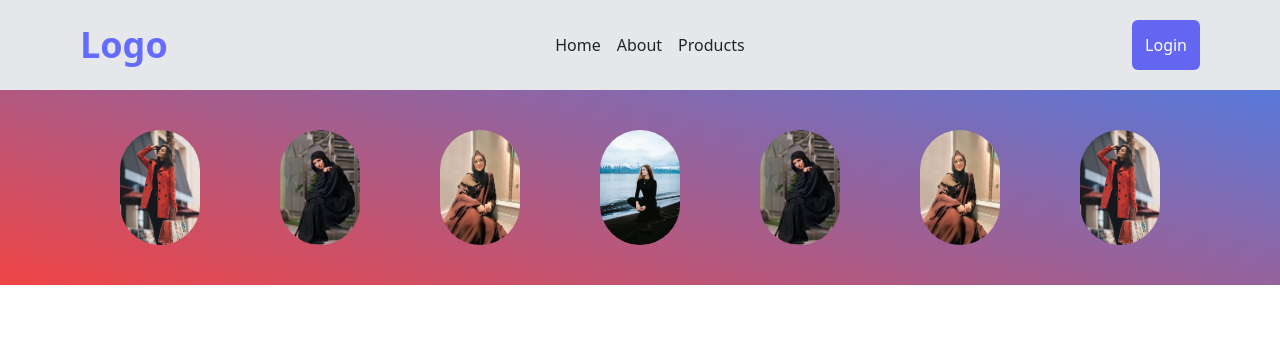
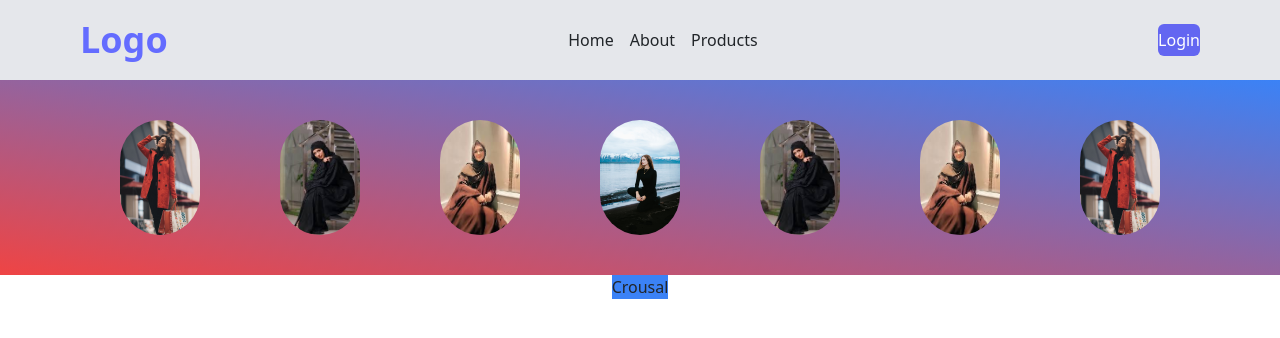
Before and after one commit to Minhalkh/Ecommerce_Store, a React (Vite) app: page / in a window 1280 px wide. Shown: the top 338 px of the page. Built offline with nearby package versions, Linux system fonts and the light colour scheme.

Commit message:
created crousal

```diff
--- a/src/components/Button.jsx
+++ /dev/null
@@ -1 +0,0 @@
-// This is Button
--- a/src/components/home/CircleCardsSection.jsx
+++ b/src/components/home/CircleCardsSection.jsx
@@ -27,7 +27,7 @@ function CircleCardsSection() {
     ]
 
     return (
-      <div className='tl-flex tl-gap-x-20'>
+        <div className='tl-flex tl-justify-center tl-gap-x-20 tl-bg-gradient-to-tr tl-from-red-500 tl-to-blue-500 tl-w-full'>
         {images.map((item, index) => (
             <CircleCard
                 key={index}
--- a/src/components/home/Crousal.jsx
+++ b/src/components/home/Crousal.jsx
@@ -0,0 +1,10 @@
+// This is Crousal
+
+function Crousal(){
+    return(
+        <div className="tl-bg-blue-500">
+            <div>Crousal</div>
+        </div>
+    )
+}
+export default Crousal
--- a/src/components/home/Navbar.jsx
+++ b/src/components/home/Navbar.jsx
@@ -9,7 +9,7 @@ function Navbar(){
             <li className='tl-cursor-pointer'>About</li>
             <li className='tl-cursor-pointer'>Products</li>
           </ul>
-          <button className='tl-bg-indigo-500 tl-text-white tl-p-3 tl-rounded-md hover:tl-bg-slate-900'>Login</button>
+          <Link to="/login" className='tl-bg-indigo-500 tl-text-white tl-h-8 tl-flex tl-items-center tl-rounded-md hover:tl-bg-rose-500 hover:tl-border hover:tl-border-rose-500'>Login</Link>
         </nav>
     )
 }
--- a/src/pages/HomePage.jsx
+++ b/src/pages/HomePage.jsx
@@ -1,14 +1,14 @@
 // This is HomePage
 import Navbar from '../components/home/Navbar'
 import CircleCardsSection from '../components/home/CircleCardsSection'
+import Crousal from '../components/home/Crousal'
 function Home() {
     return (
-      <>
-      <nav className="main-app tl-flex tl-flex-col tl-items-center tl-w-full tl-top-0 tl-absolute tl-bg-gradient-to-tr tl-from-red-500 tl-to-blue-500">
+      <div className="main-app tl-flex tl-flex-col tl-items-center tl-w-full tl-top-0 tl-absolute">
         <Navbar/>
         <CircleCardsSection />
-      </nav>
-      </>
+        <Crousal/>
+      </div>
     )
 }
 
```
